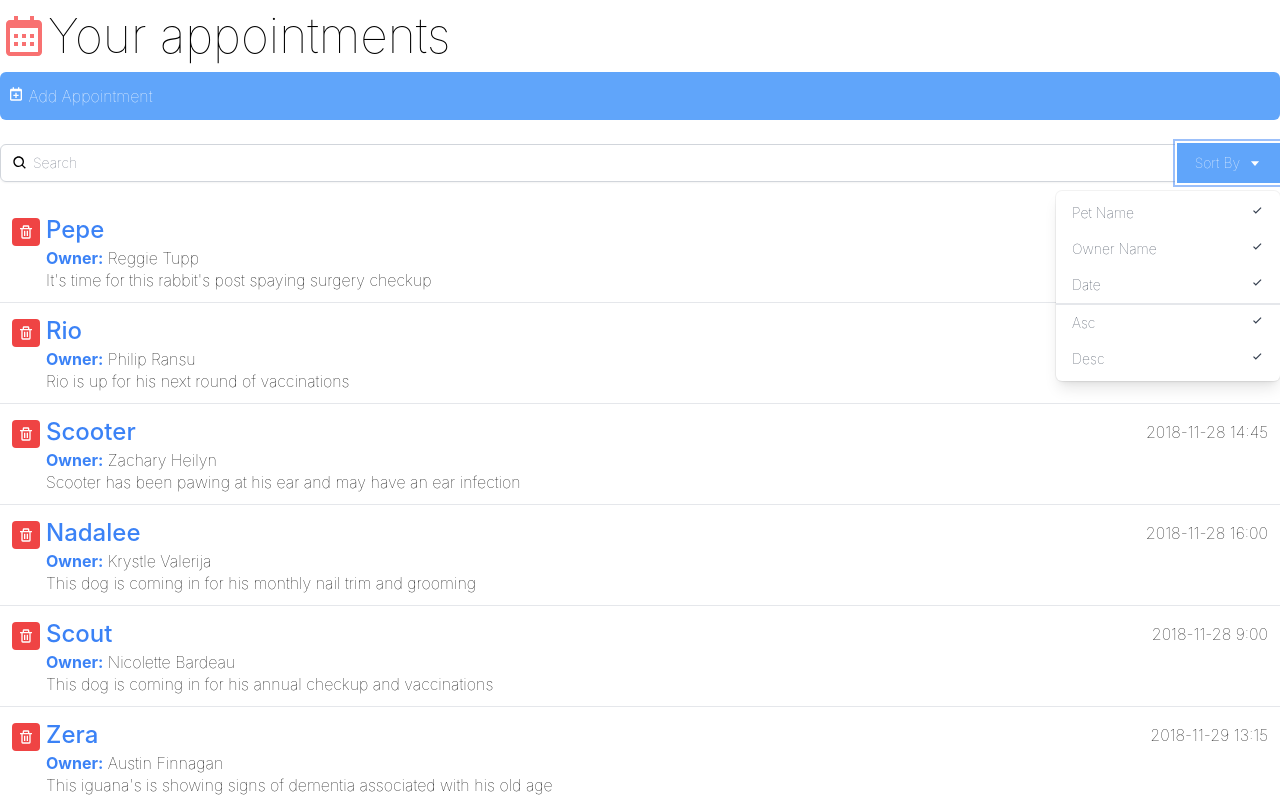
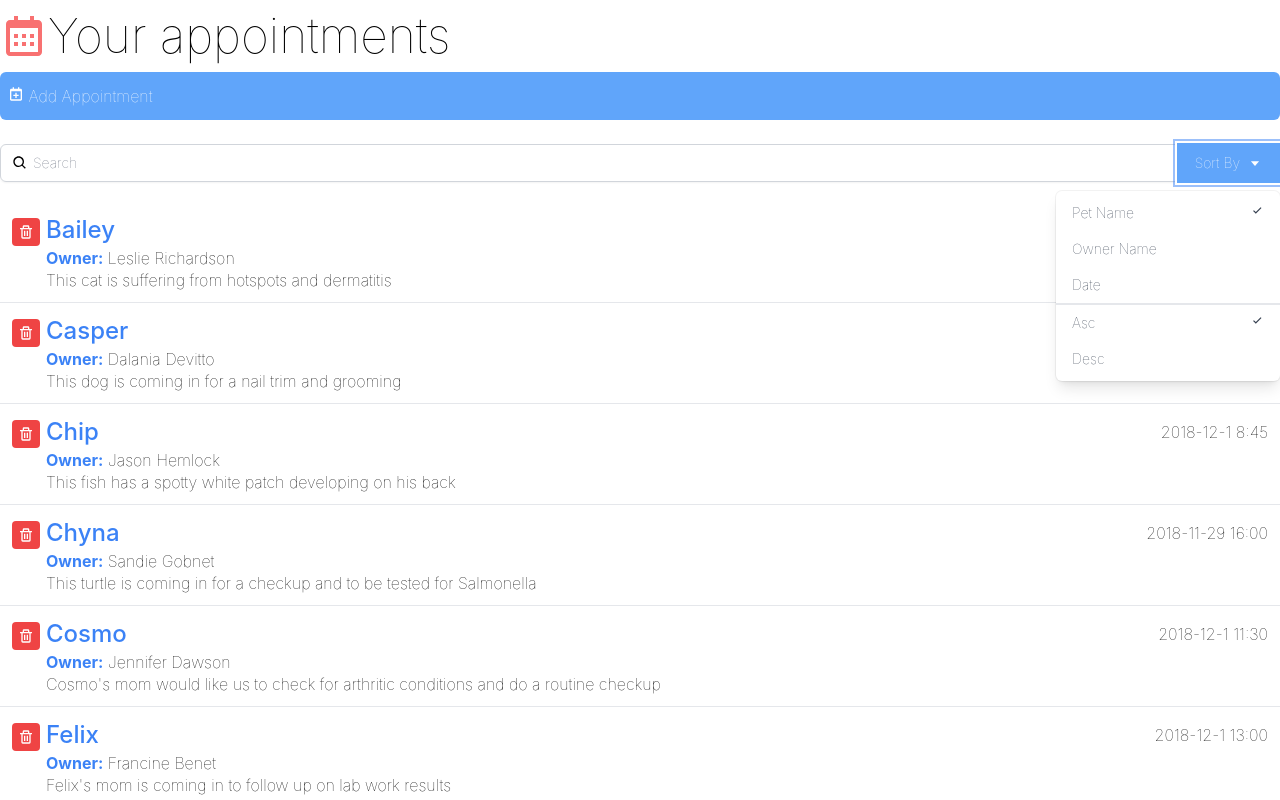
Before and after one commit to guipcarvalho/reactinterface, a React (Create React App) app: page / in a window 1280 px wide. Both pictures are taken after a click on the button "Sort By". Shown: the top 800 px of the page. Built offline with nearby package versions, Linux system fonts and the light colour scheme.

Commit message:
Add sorting

```diff
--- a/src/App.js
+++ b/src/App.js
@@ -7,13 +7,22 @@
 function App() {
   const [appointments, setAppointments] = useState([]);
   const [query, setQuery] = useState("");
+  const [sortBy, setSortBy] = useState("petName");
+  const [orderBy, setOrderBy] = useState("asc");
 
-  const filteredAppointments = appointments.filter((item) => {
+  const filteredAppointments = appointments
+    .filter((item) => {
       return (
         item.petName.toLowerCase().includes(query.toLowerCase()) ||
         item.ownerName.toLowerCase().includes(query.toLowerCase()) ||
         item.aptNotes.toLowerCase().includes(query.toLowerCase())
       );
+    })
+    .sort((a, b) => {
+      let order = orderBy === "asc" ? 1 : -1;
+      return a[sortBy].toLowerCase() < b[sortBy].toLowerCase()
+        ? -1 * order
+        : 1 * order;
     });
 
   const fetchData = useCallback(() => {
@@ -35,7 +44,14 @@
         Your appointments
       </h1>
       <AddAppointment />
-      <Search query={query} onQueryChange={(q) => setQuery(q)} />
+      <Search
+        query={query}
+        onQueryChange={(q) => setQuery(q)}
+        sortBy={sortBy}
+        onSortByChange={(criteria) => setSortBy(criteria)}
+        orderBy={orderBy}
+        onOrderByChange={(order) => setOrderBy(order)}
+      />
 
       <ul className="divide-y divide-gray-200">
         {filteredAppointments.map((appointment) => (
--- a/src/components/Search.jsx
+++ b/src/components/Search.jsx
@@ -1,7 +1,14 @@
 import { BiSearch, BiCaretDown, BiCheck } from "react-icons/bi";
 import { useState } from "react";
 
-const Search = ({ query, onQueryChange }) => {
+const Search = ({
+  query,
+  onQueryChange,
+  sortBy,
+  onSortByChange,
+  orderBy,
+  onOrderByChange,
+}) => {
   const [toggleSort, setToggleSort] = useState(false);
 
   return (
@@ -32,7 +39,13 @@
             >
               Sort By <BiCaretDown className="ml-2" />
             </button>
-            <DropDown toggle={toggleSort} />
+            <DropDown
+              toggle={toggleSort}
+              sortBy={sortBy}
+              onSortByChange={onSortByChange}
+              orderBy={orderBy}
+              onOrderByChange={onOrderByChange}
+            />
           </div>
         </div>
       </div>
@@ -40,7 +53,13 @@
   );
 };
 
-const DropDown = ({ toggle }) => {
+const DropDown = ({
+  toggle,
+  sortBy,
+  onSortByChange,
+  orderBy,
+  onOrderByChange,
+}) => {
   if (!toggle) return null;
 
   return (
@@ -55,34 +74,39 @@
         aria-labelledby="options-menu"
       >
         <div
+          onClick={() => onSortByChange("petName")}
           className="px-4 py-2 text-sm text-gray-700 hover:bg-gray-100 hover:text-gray-900 flex justify-between cursor-pointer"
           role="menuitem"
         >
-          Pet Name <BiCheck />
+          Pet Name {sortBy === "petName" && <BiCheck />}
         </div>
         <div
+          onClick={() => onSortByChange("ownerName")}
           className="px-4 py-2 text-sm text-gray-700 hover:bg-gray-100 hover:text-gray-900 flex justify-between cursor-pointer"
           role="menuitem"
         >
-          Owner Name <BiCheck />
+          Owner Name {sortBy === "ownerName" && <BiCheck />}
         </div>
         <div
+          onClick={() => onSortByChange("aptDate")}
           className="px-4 py-2 text-sm text-gray-700 hover:bg-gray-100 hover:text-gray-900 flex justify-between cursor-pointer"
           role="menuitem"
         >
-          Date <BiCheck />
+          Date {sortBy === "aptDate" && <BiCheck />}
         </div>
         <div
+          onClick={() => onOrderByChange("asc")}
           className="px-4 py-2 text-sm text-gray-700 hover:bg-gray-100 hover:text-gray-900 flex justify-between cursor-pointer border-gray-1 border-t-2"
           role="menuitem"
         >
-          Asc <BiCheck />
+          Asc {orderBy === "asc" && <BiCheck />}
         </div>
         <div
+          onClick={() => onOrderByChange("desc")}
           className="px-4 py-2 text-sm text-gray-700 hover:bg-gray-100 hover:text-gray-900 flex justify-between cursor-pointer"
           role="menuitem"
         >
-          Desc <BiCheck />
+          Desc {orderBy === "desc" && <BiCheck />}
         </div>
       </div>
     </div>
```
Lines whose indentation alone changed are shown as unchanged.
